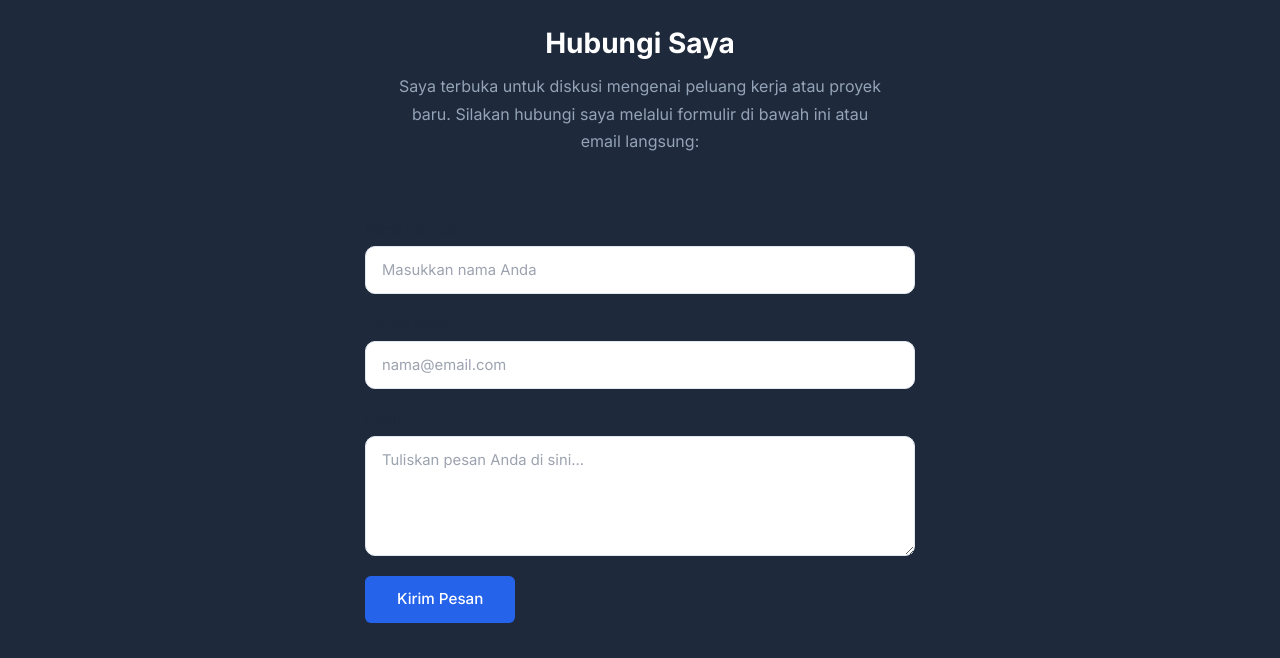
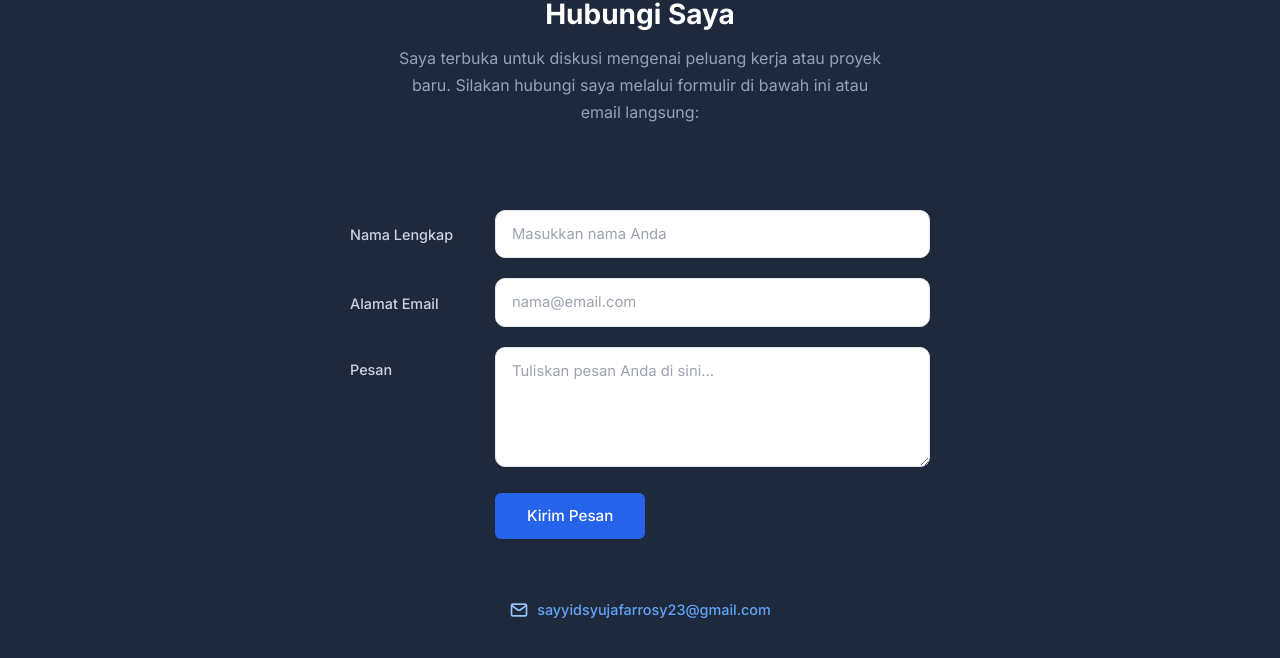
Before and after one commit to Farrosy/portofolio-sayyid-syuja-farrosy, a plain HTML site: page index.html in a window 1280 px wide. Shown: the part 1772-2430 px from the top of the page. Drawn offline with nearby package versions, Linux system fonts and the light colour scheme.

Commit message:
fix: table

```diff
--- a/assets/css/components.css
+++ b/assets/css/components.css
@@ -253,30 +253,39 @@
   opacity: 0.8;
 }
 
-/* ── Contact Form ──────────────────────────────────────── */
-.contact-form {
+/* ── Contact Form Table (Local CSS) ────────────────────── */
+.contact-form-table {
   width: 100%;
-  max-width: 550px;
+  max-width: 580px;
   margin: 2rem auto 2.5rem auto;
-  display: flex;
-  flex-direction: column;
-  gap: 1.25rem;
+}
+
+.form-table {
+  width: 100%;
+  border-collapse: separate;
+  border-spacing: 0 1.25rem; /* Mengatur jarak vertikal antar baris */
+}
+
+.table-label-cell {
+  width: 25%;
+  text-align: left;
+  vertical-align: middle;
+  padding-right: 1.25rem;
+}
+
+.table-input-cell {
+  width: 75%;
   text-align: left;
 }
 
-.form-group {
-  display: flex;
-  flex-direction: column;
-  gap: 0.4rem;
+.custom-form-label {
+  font-size: 0.9rem;
+  font-weight: 500;
+  color: #cbd5e1; /* Terbaca jelas di latar belakang gelap footer */
+  white-space: nowrap;
 }
 
-.form-label {
-  font-size: 0.85rem;
-  font-weight: 500;
-  color: var(--color-text);
-}
-
-.form-input {
+.custom-form-input {
   width: 100%;
   padding: 0.75rem 1rem;
   background-color: var(--color-bg-card);
@@ -288,19 +297,18 @@
   transition: border-color var(--transition), box-shadow var(--transition);
 }
 
-.form-input:focus {
+.custom-form-textarea {
+  min-height: 120px;
+  resize: vertical;
+}
+
+.custom-form-input:focus {
   outline: none;
   border-color: var(--color-accent);
   box-shadow: 0 0 0 3px var(--color-shadow);
 }
 
-.form-textarea {
-  min-height: 120px;
-  resize: vertical;
-}
-
 .btn--submit {
-  align-self: flex-start;
   padding: 0.75rem 2rem;
   font-size: 0.95rem;
   border: none;
@@ -333,6 +341,26 @@
   opacity: 1;
 }
 
+/* Gaya Kustom untuk Mark Advance */
+.mark-advance {
+  background-color: rgba(99, 102, 241, 0.15); /* Indigo transparan */
+  color: #4f46e5;
+  padding: 2px 6px;
+  border-radius: 4px;
+  font-weight: 500;
+  transition: all 0.3s ease;
+}
+
+/* Otomatis menyesuaikan saat Dark Mode aktif (jika class 'dark' ada di tag html) */
+.dark .mark-advance {
+  background-color: rgba(99, 102, 241, 0.3);
+  color: #818cf8;
+}
+
+.text-italic-accent {
+  font-weight: bold;
+}
+
 @media (max-width: 576px) {
   #toast-notification {
     top: 75px;
--- a/assets/css/pages.css
+++ b/assets/css/pages.css
@@ -176,15 +176,36 @@
   .site-footer-bottom {
     padding-bottom: 1rem;
   }
-}
 
-@media (max-width: 480px) {
-  .hero__actions {
+  .form-table,
+  .form-table tbody,
+  .form-table tr,
+  .form-table td {
+    display: block;
+    width: 100% !important;
+  }
+
+  .table-label-cell {
+    padding-bottom: 0.4rem;
+    padding-right: 0;
+  }
+
+  .form-table tr {
+    margin-bottom: 1rem;
+    display: block;
+  }
+
+  .btn--submit {
+    width: 100%;
+    text-align: center;
+  }
+
+  /*  */
+    .hero__actions {
     flex-direction: column;
     width: 100%;
   }
 
-  /* Catatan: Pastikan class .btn tersedia secara global di layout.css atau components.css */
   .btn {
     width: 100%;
     text-align: center;
--- a/index.html
+++ b/index.html
@@ -76,9 +76,9 @@
         <h1 class="hero__name">Sayyid Syuja Farrosy</h1>
         <p class="hero__title">Software Engineer</p>
         <p class="hero__bio">
-          Mahasiswa aktif jurusan Ilmu Komputer di Cakrawala University dengan latar belakang
-          sebagai lulusan Rekayasa Perangkat Lunak. Berbekal pengalaman praktik sebagai IT Support
-          di Radjak Hospital Cileungsi, saya siap berkontribusi dan beradaptasi dalam lingkungan
+          Mahasiswa aktif jurusan <mark class="mark-advance">Ilmu Komputer</mark> di Cakrawala University dengan latar belakang
+          sebagai lulusan Rekayasa Perangkat Lunak. Berbekal pengalaman praktik sebagai <i class="text-italic-accent">IT Support</i>
+          di <mark class="mark-advance">Radjak Hospital Cileungsi</mark>, saya siap berkontribusi dan beradaptasi dalam lingkungan
           kerja yang dinamis.
         </p>
         <div class="hero__actions">
@@ -116,9 +116,8 @@
         <h2 class="section__title">Tentang Saya</h2>
         <div class="about-card">
           <p>
-            Saya Sayyid Syuja Farrosy, seorang lulusan SMK Fatahillah Cileungsi jurusan Rekayasa
-            Perangkat Lunak yang memiliki minat kuat pada bidang Software Engineer dan Frontend
-            Development. Selama pengalaman Praktik Kerja Lapangan (PKL) sebagai IT Support, saya
+            Saya Sayyid Syuja Farrosy, seorang lulusan <u>SMK Fatahillah Cileungsi</u> jurusan Rekayasa
+            Perangkat Lunak yang memiliki minat kuat pada bidang Software Engineer. Selama pengalaman Praktik Kerja Lapangan (PKL) sebagai <u>IT Support</u>, saya
             telah mengasah kemampuan komunikasi, ketelitian, dan manajemen waktu yang baik. Saya
             adalah individu yang siap untuk belajar, berkontribusi secara aktif dalam tim, dan cepat
             beradaptasi dengan lingkungan serta teknologi baru.
@@ -138,23 +137,42 @@
           Silakan hubungi saya melalui formulir di bawah ini atau email langsung:
         </p>
 
-        <form action="" method="POST" class="contact-form">
-          <div class="form-group">
-            <label for="name" class="form-label">Nama Lengkap</label>
-            <input type="text" id="name" name="name" class="form-input" placeholder="Masukkan nama Anda" required />
-          </div>
+        <form action="" method="POST" class="contact-form-table">
+          <table class="form-table">
+            <tr>
+              <td class="table-label-cell">
+                <label for="name" class="custom-form-label">Nama Lengkap</label>
+              </td>
+              <td class="table-input-cell">
+                <input type="text" id="name" name="name" class="custom-form-input" placeholder="Masukkan nama Anda" required />
+              </td>
+            </tr>
 
-          <div class="form-group">
-            <label for="email" class="form-label">Alamat Email</label>
-            <input type="email" id="email" name="email" class="form-input" placeholder="nama@email.com" required />
-          </div>
+            <tr>
+              <td class="table-label-cell">
+                <label for="email" class="custom-form-label">Alamat Email</label>
+              </td>
+              <td class="table-input-cell">
+                <input type="email" id="email" name="email" class="custom-form-input" placeholder="nama@email.com" required />
+              </td>
+            </tr>
 
-          <div class="form-group">
-            <label for="message" class="form-label">Pesan</label>
-            <textarea id="message" name="message" class="form-input form-textarea" placeholder="Tuliskan pesan Anda di sini..." required></textarea>
-          </div>
+            <tr>
+              <td class="table-label-cell" style="vertical-align: top; padding-top: 10px;">
+                <label for="message" class="custom-form-label">Pesan</label>
+              </td>
+              <td class="table-input-cell">
+                <textarea id="message" name="message" class="custom-form-input custom-form-textarea" placeholder="Tuliskan pesan Anda di sini..." required></textarea>
+              </td>
+            </tr>
 
-          <button type="submit" class="btn btn--primary btn--submit">Kirim Pesan</button>
+            <tr>
+              <td></td>
+              <td class="table-input-cell">
+                <button type="submit" class="btn btn--primary btn--submit">Kirim Pesan</button>
+              </td>
+            </tr>
+          </table>
         </form>
 
         <div class="contact__links">
```
